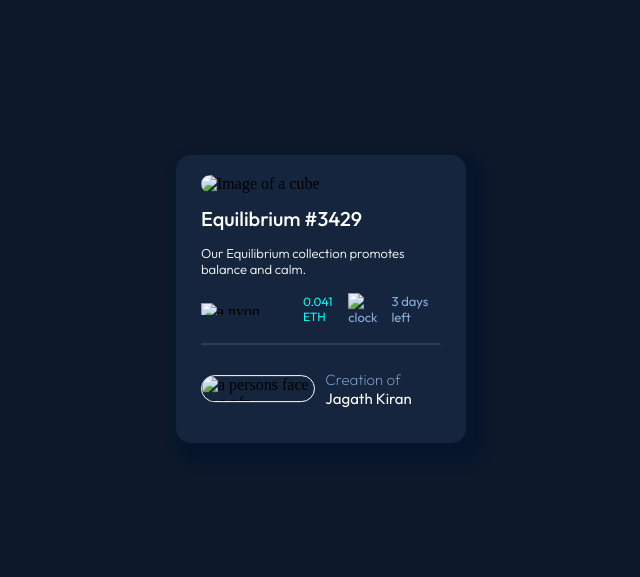
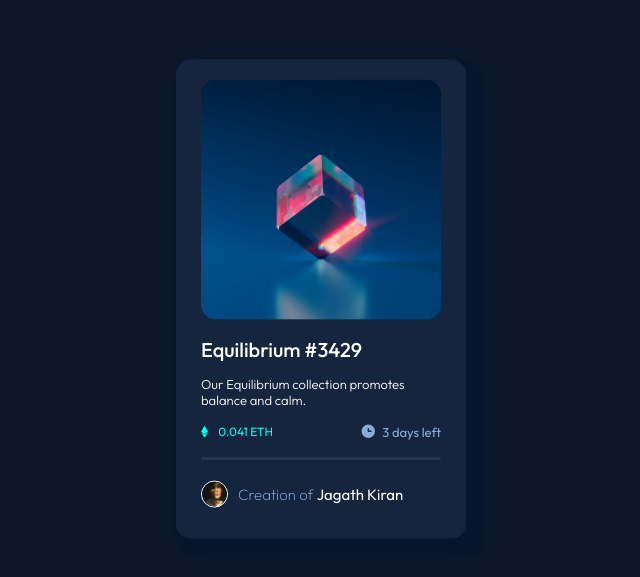
Before and after one commit to JunkerGod/NFT-Card---HTML-and-CSS, a plain HTML site: page index.html in a window 1280 px wide. Shown: the part 101-678 px from the top of the page, without its empty margins (319-959 px from the left). Drawn offline with Linux system fonts and the light colour scheme.

Commit message:
Update index.html

```diff
--- a/index.html
+++ b/index.html
@@ -32,10 +32,10 @@
       <div class="images">
         <img
           class="image"
-          src="images/image-equilibrium.jpg"
+          src="image-equilibrium.jpg"
           alt="Image of a cube"
         />
-        <img class="hover-image" src="images/icon-view.svg" alt="eye" />
+        <img class="hover-image" src="icon-view.svg" alt="eye" />
       </div>
       <h1 class="heading-1">Equilibrium #3429</h1>
       <p class="Text">Our Equilibrium collection promotes balance and calm.</p>
@@ -43,13 +43,13 @@
         <div class="price">
           <img
             class="icon-1"
-            src="images/icon-ethereum.svg"
+            src="icon-ethereum.svg"
             alt="a nyon diamod"
           />
           <p class="sub-text1">0.041 ETH</p>
         </div>
         <div class="idk">
-          <img class="icon-2" src="images/icon-clock.svg" alt="clock" />
+          <img class="icon-2" src="icon-clock.svg" alt="clock" />
           <p class="sub-text2">3 days left</p>
         </div>
       </div>
@@ -57,7 +57,7 @@
       <div class="contact">
         <img
           class="pfp"
-          src="images/image-avatar.png"
+          src="image-avatar.png"
           alt="a persons face as a pfp"
         />
         <p class="name">
```
